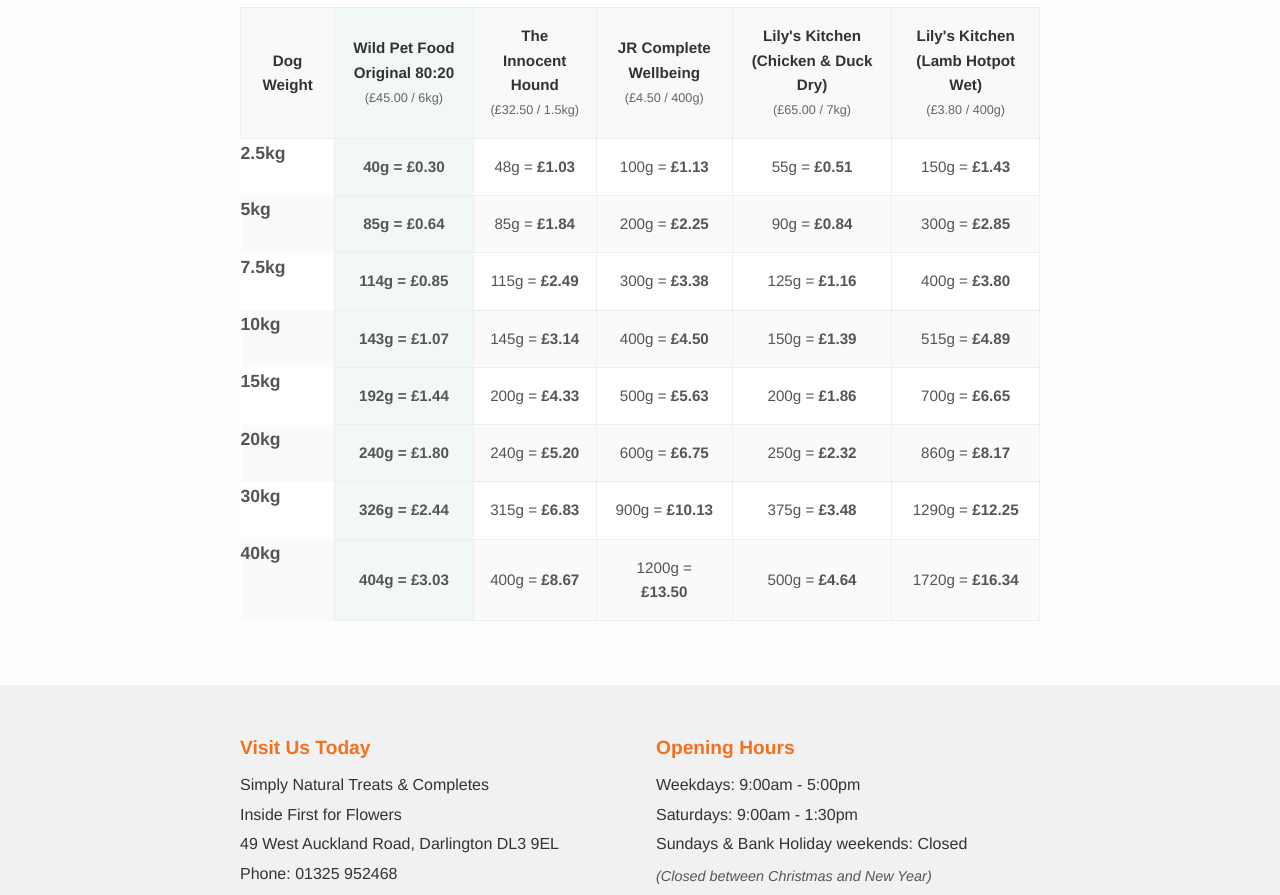
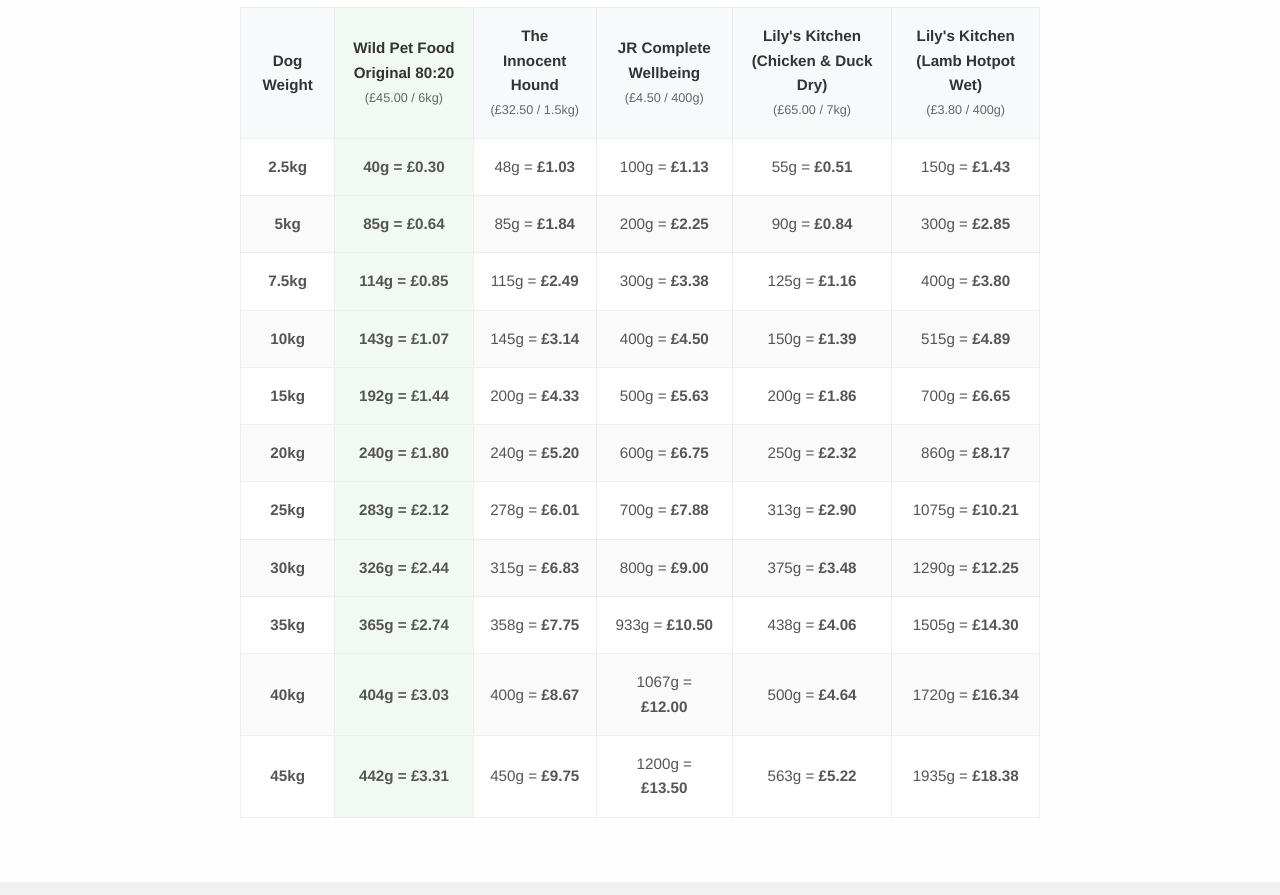
Before and after one commit to simply-natural-treats/simply-natural, a plain HTML site: page compare.html in a window 1280 px wide. Shown: the part 1940-2835 px from the top of the page. Drawn offline with Linux system fonts and the light colour scheme.

Commit message:
JR added and tweaks update compare.html
Added max 45kg cap and set table alignment. Also added 25kg, 35kg and 45kg to matrix.

```diff
--- a/compare.html
+++ b/compare.html
@@ -97,6 +97,7 @@
             padding: 1rem;
             border: 1px solid #eee;
             text-align: center;
+            vertical-align: middle;
             font-size: 0.95rem;
         }
         table.comparison-table th {
@@ -202,7 +203,7 @@
                 </div>
                 <div class="form-group">
                     <label for="calc-weight">Adult Dog's Target Weight (kg):</label>
-                    <input type="number" id="calc-weight" value="10" min="1" max="80" step="0.5" oninput="calculatePortion()">
+                    <input type="number" id="calc-weight" value="10" min="1" max="45" step="0.5" oninput="calculatePortion()">
                 </div>
                 <div class="form-group">
                     <label for="calc-meals">Meals per Day:</label>
@@ -312,7 +313,7 @@
         price: 4.50,
         packageGrams: 400,
         isOurBrand: false,
-        rates: { 2.5: 100, 5: 200, 7.5: 300, 10: 400, 15: 500, 20: 600 }
+        rates: { 5: 200, 10: 400, 20: 600, 30: 800 }
     },
     {
         id: "lilysDry",
@@ -332,13 +333,12 @@
     }
 ];
 
-// Added 30 and 40 to display in the visible table
-const weightBrackets = [2.5, 5, 7.5, 10, 15, 20, 30, 40];
+// Display brackets for the visible table (now includes 25, 35, and 45)
+const weightBrackets = [2.5, 5, 7.5, 10, 15, 20, 25, 30, 35, 40, 45];
 let activeBrands = brandData.map(b => b.id);
 
 // --- INITIALISATION ---
 function initPage() {
-    // Inject the date variable into the HTML disclaimer
     document.getElementById("price-date-display").textContent = pricingDate;
 
     populateBrandDropdown();
@@ -400,12 +400,16 @@
 
     weightBrackets.forEach(weight => {
         const tr = document.createElement("tr");
-        tr.innerHTML = `<strong>${weight}kg</strong>`;
+
+        // This wraps the text in a proper table data cell, forcing the alignment to match!
+        const tdWeight = document.createElement("td");
+        tdWeight.innerHTML = `<strong>${weight}kg</strong>`;
+        tr.appendChild(tdWeight);
 
         selectedBrands.forEach(brand => {
             const grams = brand.rates[weight] || 0;
 
-            // If the exact weight isn't predefined for a brand (e.g., JR at 30kg), the table interpolates it smoothly!
+            // If the exact weight isn't predefined for a brand, the table interpolates it smoothly!
             const finalGrams = grams ? grams : interpolateFeedingGrams(brand.rates, weight);
 
             const costPerGram = brand.price / brand.packageGrams;
@@ -424,7 +428,14 @@
 // --- CALCULATOR LOGIC ---
 function calculatePortion() {
     const brandId = document.getElementById("calc-brand").value;
-    const weight = parseFloat(document.getElementById("calc-weight").value) || 0;
+    let weight = parseFloat(document.getElementById("calc-weight").value) || 0;
+
+    // Hard cap the input visually and mathematically to 45kg
+    if (weight > 45) {
+        weight = 45;
+        document.getElementById("calc-weight").value = 45;
+    }
+
     const meals = parseInt(document.getElementById("calc-meals").value) || 1;
 
     const brand = brandData.find(b => b.id === brandId);
@@ -447,9 +458,14 @@
 // Estimate portion sizes smoothly for weights not explicitly in the main table
 function interpolateFeedingGrams(rates, weight) {
     const keys = Object.keys(rates).map(Number).sort((a,b) => a - b);
+
+    // Scale downwards if below lowest recorded weight
     if (weight <= keys[0]) return rates[keys[0]] * (weight / keys[0]);
+
+    // Scale upwards if above highest recorded weight
     if (weight >= keys[keys.length - 1]) return rates[keys[keys.length - 1]] * (weight / keys[keys.length - 1]);
 
+    // Interpolate between two known weights
     for (let i = 0; i < keys.length - 1; i++) {
         if (weight >= keys[i] && weight <= keys[i+1]) {
             const minW = keys[i], maxW = keys[i+1];
```
